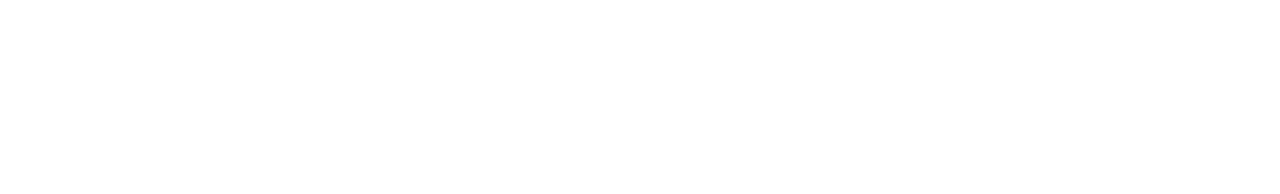
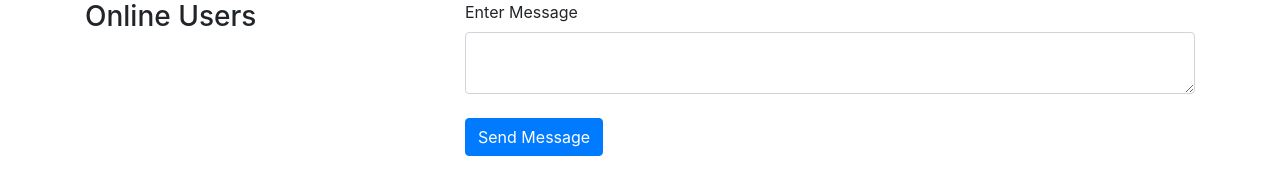
Before and after one commit to johsire/chat-app-socket.io, a website: page index.html in a window 1280 px wide. Drawn offline with nearby package versions, Linux system fonts and the light colour scheme.

Commit message:
App Interface Using Bootstrap

```diff
--- a/index.html
+++ b/index.html
@@ -10,7 +10,24 @@
   <body>
     <div class="container">
       <div class="row">
+        <div class="col-md-4">
+          <div class="well">
+            <h3>Online Users</h3>
+            <ul class="list-group" id="users"></ul>
+          </div>
+        </div>
+        <div class="col-md-8">
+          <div class="chat" id="chat"></div>
 
+          <form id="messageForm">
+            <div class="form-group">
+              <label>Enter Message</label>
+              <textarea class="form-control" id="message"></textarea>
+              <br />
+              <input type="submit" class="btn btn-primary" value="Send Message"/>
+            </div>
+          </form>
+        </div>
       </div>
     </div>
   </body>
```
